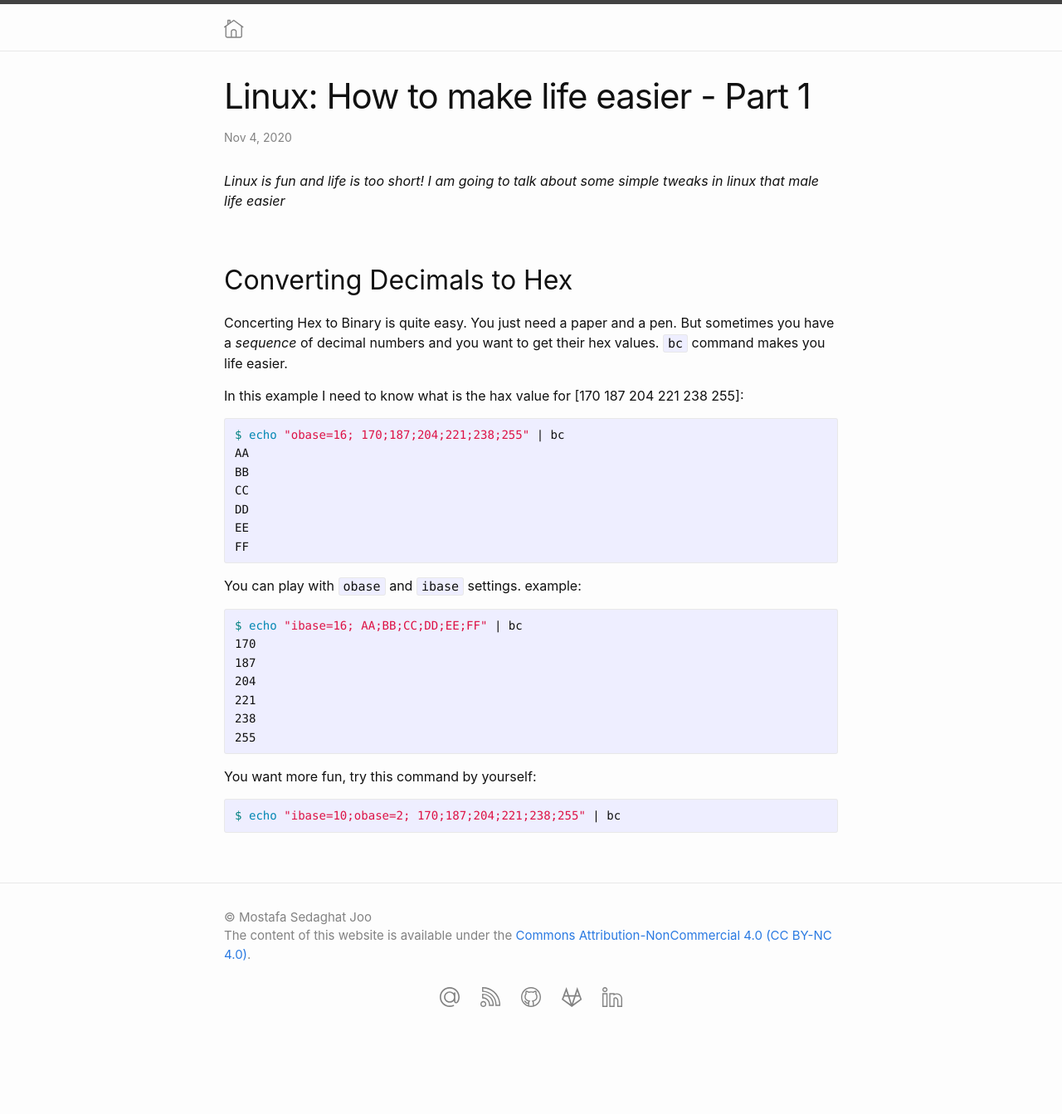
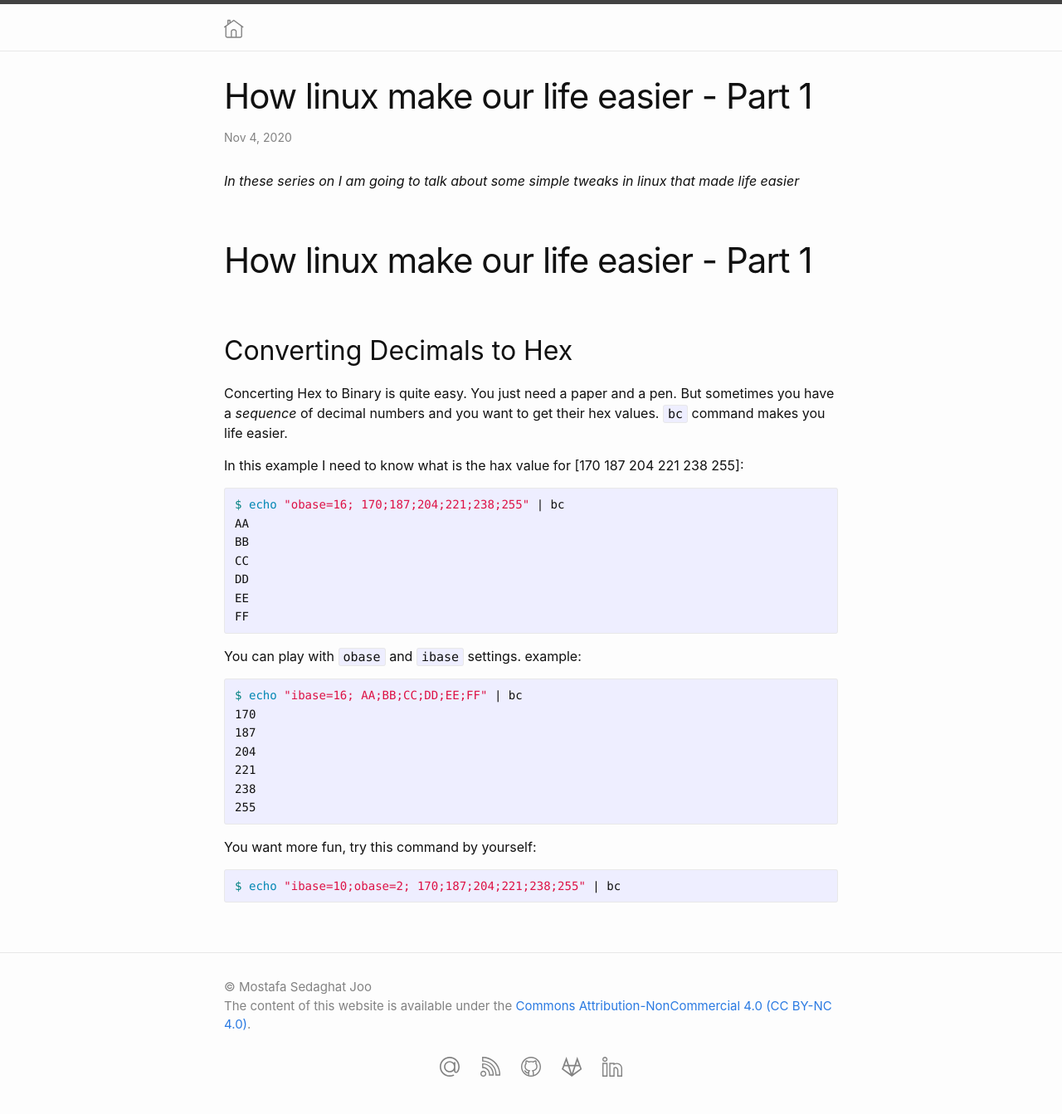
Before and after one commit to b00f/b00f.github.io, a Jekyll site: the page built from _posts/2020-11-05-linux_decimals_to_hexadecimals_linux.md, in a window 1280 px wide. Shown: the whole page at 83% size. Built offline with Jekyll 4.4.1, drawn with Linux system fonts in a browser that asks for light colours; a file with an impossible date is left out; before the commit the page ends 1259 px from its top, so only the background shows below that.

Commit message:
Add prettier

```diff
--- a/_posts/2020-11-05-linux_dec_to_hex_bc.md
+++ b/_posts/2020-11-05-linux_decimals_to_hexadecimals_linux.md
@@ -1,19 +1,18 @@
 ---
 layout: post
-title:  "Linux: How to make life easier - Part 1"
-date:   2020-11-04 00:00:00 +0000
-categories: linux, life-is-too-short
+title: "How linux make our life easier - Part 1"
+date: 2020-11-04 00:00:00 +0000
+categories: linux
 ---
 
+_In these series on I am going to talk about some simple tweaks in linux that made life easier_
 
-*Linux is fun and life is too short!
-I am going to talk about some simple tweaks in linux that male life easier*
 
+# How linux make our life easier - Part 1
 ## Converting Decimals to Hex
 
 Concerting Hex to Binary is quite easy. You just need a paper and a pen.
-But sometimes you have a *sequence* of decimal numbers and you want to get their hex values. `bc` command makes you life easier.
-
+But sometimes you have a _sequence_ of decimal numbers and you want to get their hex values. `bc` command makes you life easier.
 
 In this example I need to know what is the hax value for [170 187 204 221 238 255]:
 {% highlight bash %}
@@ -26,7 +25,6 @@ EE
 FF
 {% endhighlight %}
 
-
 You can play with `obase` and `ibase` settings. example:
 {% highlight bash %}
 $ echo "ibase=16; AA;BB;CC;DD;EE;FF" | bc
@@ -38,7 +36,6 @@ $ echo "ibase=16; AA;BB;CC;DD;EE;FF" | bc
 255
 {% endhighlight %}
 
-
 You want more fun, try this command by yourself:
 {% highlight bash %}
 $ echo "ibase=10;obase=2; 170;187;204;221;238;255" | bc
--- /dev/null
+++ b/package.json
@@ -0,0 +1,5 @@
+{
+  "dependencies": {
+    "prettier": "^2.2.1"
+  }
+}
```
Also changed, not shown: _posts/2019-02-02-byzantine_greement_proof_of_stake.markdown (+5 -3 lines), _posts/2020-05-07-future_explained.markdown (+27 -25 lines), _posts/2020-06-03-stamping_transactions.md (+12 -19 lines), _posts/2021-21-02-linux_repeat_with_watch.md (added, +41 -0 lines), readme.md (added), 2 other files.
